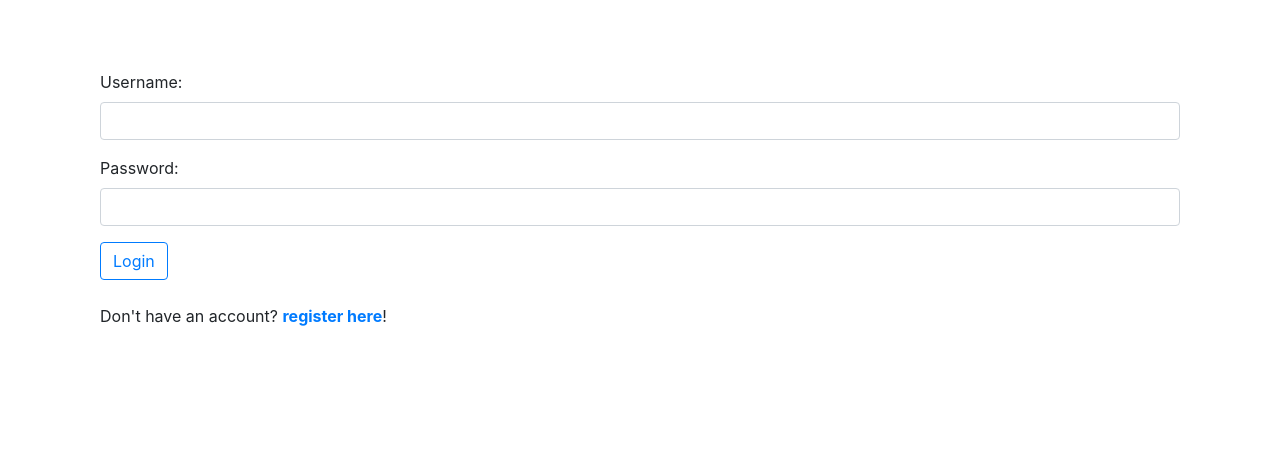
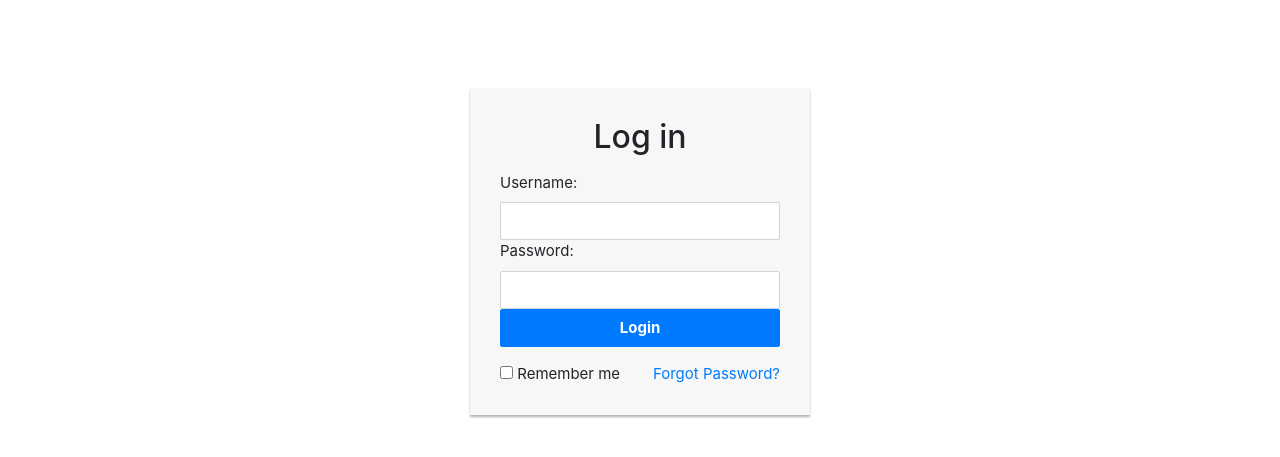
Before and after one commit to amezuwe/k_i_g, a Django app: page /accounts/login/ in a window 1280 px wide. Shown: the top 457 px of the page. Run offline with Django 3.2, Linux system fonts and the light colour scheme.

Commit message:
Modified login page

```diff
--- a/templates/accounts/login.html
+++ b/templates/accounts/login.html
@@ -1,13 +1,43 @@
 {% extends "base.html" %}
 
 {% block content %}
-  <div class="container">
-    <br>
-    <form method="POST">{% csrf_token %}
-      {{ form.as_p }}
-      <button type="submit" class="btn btn-outline-primary">Login</button>
+<style>
+.login-form {
+    width: 340px;
+    margin: 50px auto;
+    font-size: 15px;
+}
+.login-form form {
+    margin-bottom: 15px;
+    background: #f7f7f7;
+    box-shadow: 0px 2px 2px rgba(0, 0, 0, 0.3);
+    padding: 30px;
+}
+.login-form h2 {
+    margin: 0 0 15px;
+}
+.form-control, .btn {
+    min-height: 38px;
+    border-radius: 2px;
+}
+.btn {
+    font-size: 15px;
+    font-weight: bold;
+}
+</style>
+<div class="login-form">
+    <form action="." method="post">
+        {% csrf_token %}
+        <h2 class="text-center">Log in</h2>
+        {{ form }}
+        <div class="form-group">
+            <button type="submit" class="btn btn-primary btn-block">Login</button>
+        </div>
+        <div class="clearfix">
+            <label class="float-left form-check-label"><input type="checkbox"> Remember me</label>
+            <a href="#!" class="float-right">Forgot Password?</a>
+        </div>
     </form>
-    <br>
-    <p>Don't have an account? <a href="#"><strong>register here</strong></a>!</p>
-  </div>
+    <p class="text-center"></p>
+</div>
 {% endblock %}
```
